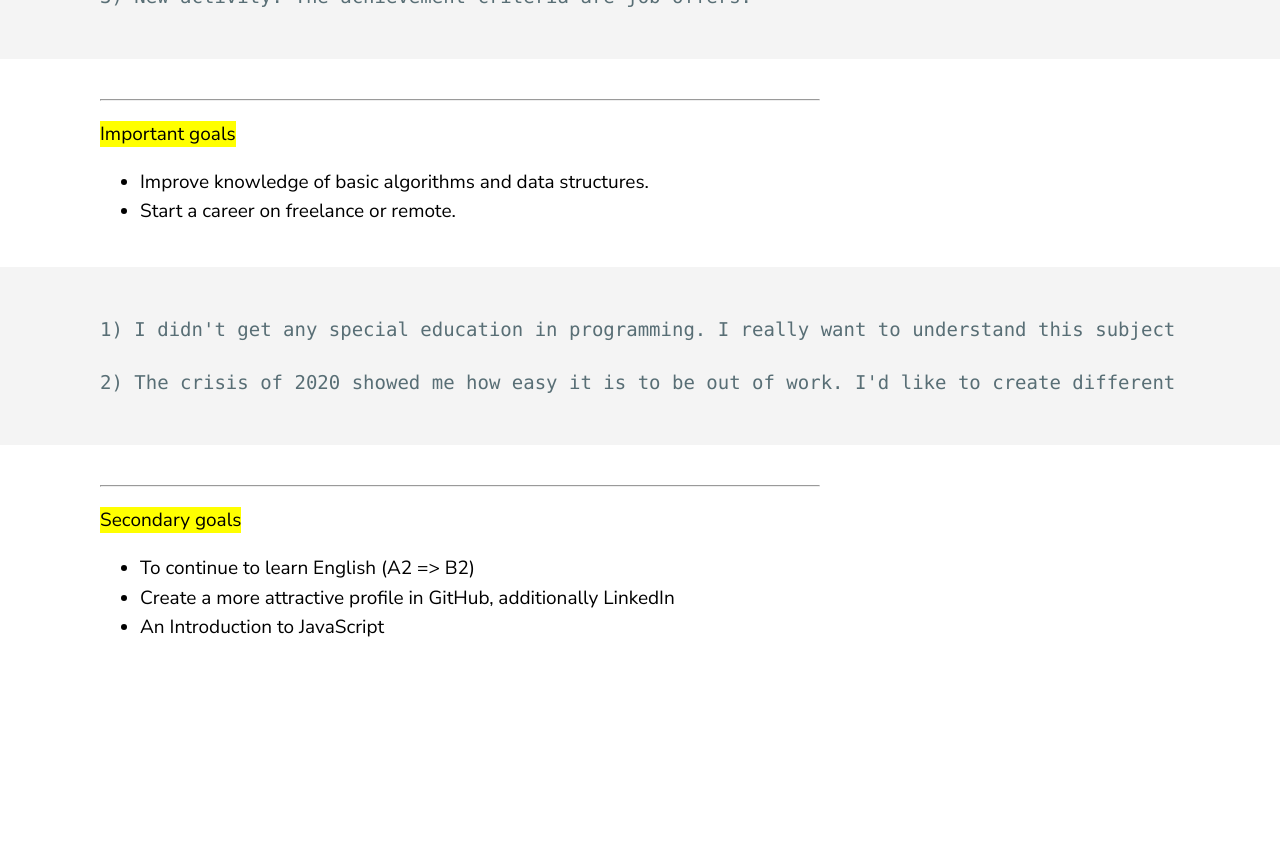
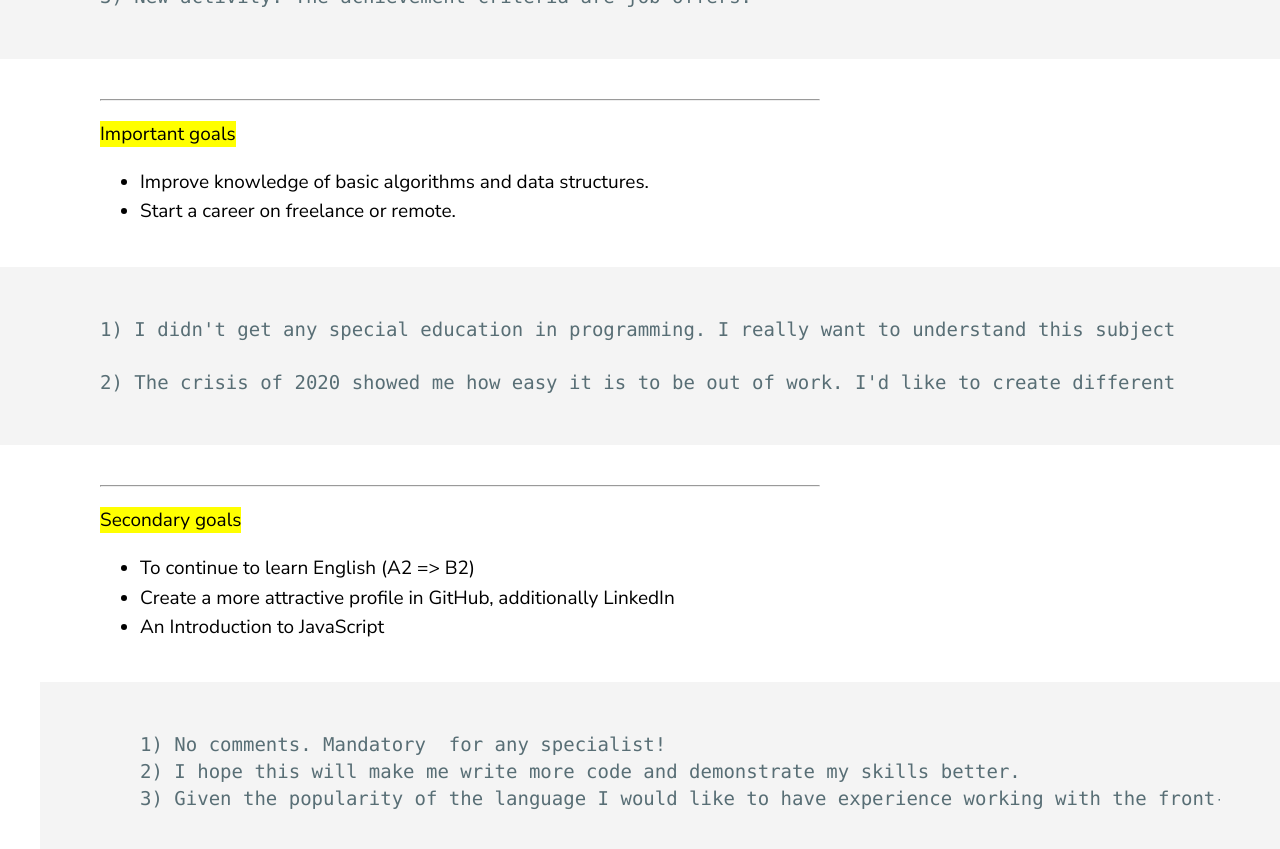
Before and after one commit to Rocket47/Rocket47.github.io, a Jekyll site: the page built from _posts/2020-03-08-third-post-goals.markdown, in a window 1280 px wide and 900 px high, scrolled down 995 px. Shown: the top 849 px of the window. Built offline with Jekyll 4.4.1, drawn with Linux system fonts in a browser that asks for light colours; before the commit the page ends 1656 px from its top, so only the background shows below that.

Commit message:
Update 1.0.4

````diff
--- a/_posts/2020-03-08-third-post-goals.markdown
+++ b/_posts/2020-03-08-third-post-goals.markdown
@@ -39,3 +39,8 @@ So, perhaps this is quite abstract. Why do I choose it?
 * To continue to learn English (A2 => B2)
 * Сreate a more attractive profile in GitHub, additionally  LinkedIn
 * An Introduction to JavaScript
+```
+1) No comments. Mandatory  for any specialist!
+2) I hope this will make me write more code and demonstrate my skills better.
+3) Given the popularity of the language I would like to have experience working with the front-end part.
+```
````
